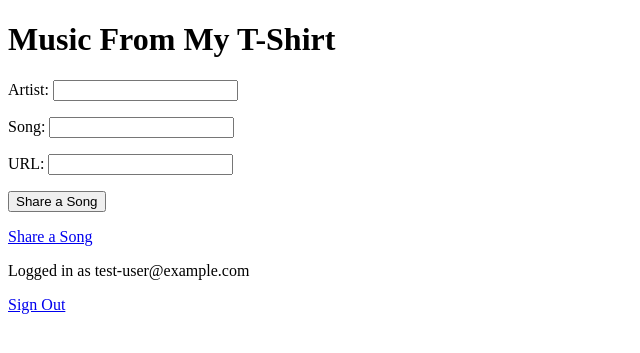
After one commit to craiga/music-from-my-tshirt, a Django app: page /share-song in a window 1280 px wide. The commit adds this page. Shown: the top 353 px of the page, without its empty margins (0-640 px from the left). Run offline with Django 3.2, Linux system fonts and the light colour scheme; a user stored in the database is signed in; some libraries are stand-ins or nearby versions.

Commit message:
Share a song

```diff
--- a/music_from_my_tshirt/forms.py
+++ b/music_from_my_tshirt/forms.py
@@ -1,6 +1,7 @@
 """Forms."""
 
 from allauth.account import forms as allauth_forms
+from django import forms
 from django.contrib.auth import forms as auth_forms
 
 from music_from_my_tshirt import models
@@ -28,3 +29,10 @@ class LoginForm(allauth_forms.LoginForm):
     def __init__(self, *args, **kwargs):
         super().__init__(*args, **kwargs)
         self.fields["login"].label = "Email"
+
+
+class ShareSongForm(forms.ModelForm):
+    class Meta:
+        model = models.Song
+        fields = ["artist", "song", "url"]
+        widgets = {"artist": forms.TextInput(), "song": forms.TextInput()}
--- a/music_from_my_tshirt/models.py
+++ b/music_from_my_tshirt/models.py
@@ -1,8 +1,16 @@
 """Models."""
 
 from django.contrib.auth.models import AbstractUser
+from django.db import models
+from model_utils.models import TimeStampedModel
 
 
 class User(AbstractUser):
     def __str__(self):
         return self.email
+
+
+class Song(TimeStampedModel):
+    artist = models.TextField()
+    song = models.TextField()
+    url = models.URLField("URL")
--- a/music_from_my_tshirt/settings.py
+++ b/music_from_my_tshirt/settings.py
@@ -102,6 +102,7 @@ AUTHENTICATION_BACKENDS = [
     "django.contrib.auth.backends.ModelBackend",
     "allauth.account.auth_backends.AuthenticationBackend",
 ]
+LOGIN_URL = "/account/login/"
 LOGIN_REDIRECT_URL = "/"
 
 
--- a/music_from_my_tshirt/templates/base.html
+++ b/music_from_my_tshirt/templates/base.html
@@ -18,6 +18,16 @@
       {% endfor %}
     </ul>
     {% endif %} {% block content %} {% endblock %}
+
+    <p><a href="{% url 'share_song' %}">Share a Song</a></p>
+    {% if user.is_authenticated %}
+    <p>Logged in as {{ user.email }}</p>
+    <p><a href="{% url 'account_logout' %}">Sign Out</a></p>
+    {% else %}
+    <p>You are not logged in</p>
+    <p><a href="{% url 'account_login' %}">Log In</a></p>
+    <p><a href="{% url 'account_signup' %}">Sign Up</a></p>
+    {% endif %}
   </body>
 
   <script
--- /dev/null
+++ b/music_from_my_tshirt/templates/music_from_my_tshirt/song_form.html
@@ -0,0 +1,8 @@
+{% extends 'base.html' %} {% block content %}
+
+<form method="post">
+  {% csrf_token %} {{ form.as_p }}
+  <button>Share a Song</button>
+</form>
+
+{% endblock %}
--- a/music_from_my_tshirt/urls.py
+++ b/music_from_my_tshirt/urls.py
@@ -8,5 +8,6 @@ from music_from_my_tshirt import views
 urlpatterns = [
     path("non-obvious-path/", admin.site.urls),
     path("account/", include("allauth.urls")),
+    path("share-song", views.ShareSong.as_view(), name="share_song"),
     path("", views.HomePage.as_view(), name="home_page"),
 ]
--- a/music_from_my_tshirt/views.py
+++ b/music_from_my_tshirt/views.py
@@ -2,8 +2,30 @@
 Views.
 """
 
-from django.views.generic import TemplateView
+from django.contrib import messages
+from django.contrib.auth.mixins import LoginRequiredMixin
+from django.views.generic import CreateView, TemplateView
+
+from music_from_my_tshirt import forms, models
 
 
 class HomePage(TemplateView):
     template_name = "music_from_my_tshirt/home_page.html"
+
+
+class ShareSong(LoginRequiredMixin, CreateView):
+    """Share song view."""
+
+    model = models.Song
+    form_class = forms.ShareSongForm
+    success_url = "/"
+
+    def form_valid(self, form):
+        """Once the valid form has been processed, set a message."""
+        result = super().form_valid(form)
+        messages.add_message(
+            self.request,
+            messages.INFO,
+            "Shared {} by {}".format(self.object.song, self.object.artist),
+        )
+        return result
```
Also changed, not shown: cypress/integration/share_song.spec.js (added, +26 -0 lines), music_from_my_tshirt/fixtures/cypress_test_data.json (+7 -0 lines), music_from_my_tshirt/templates/music_from_my_tshirt/home_page.html (+1 -8 lines), music_from_my_tshirt/migrations/0002_song.py (added), 2 other files.
